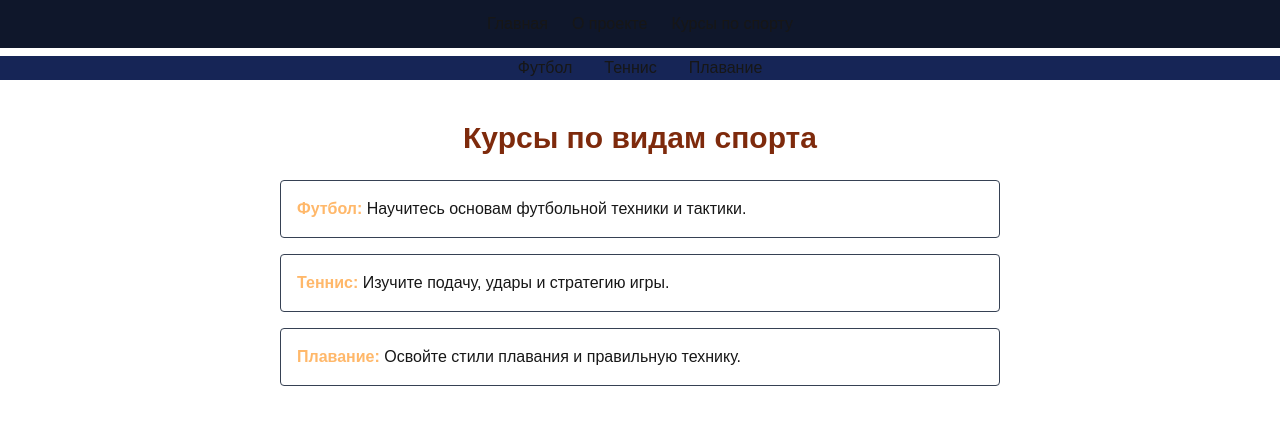
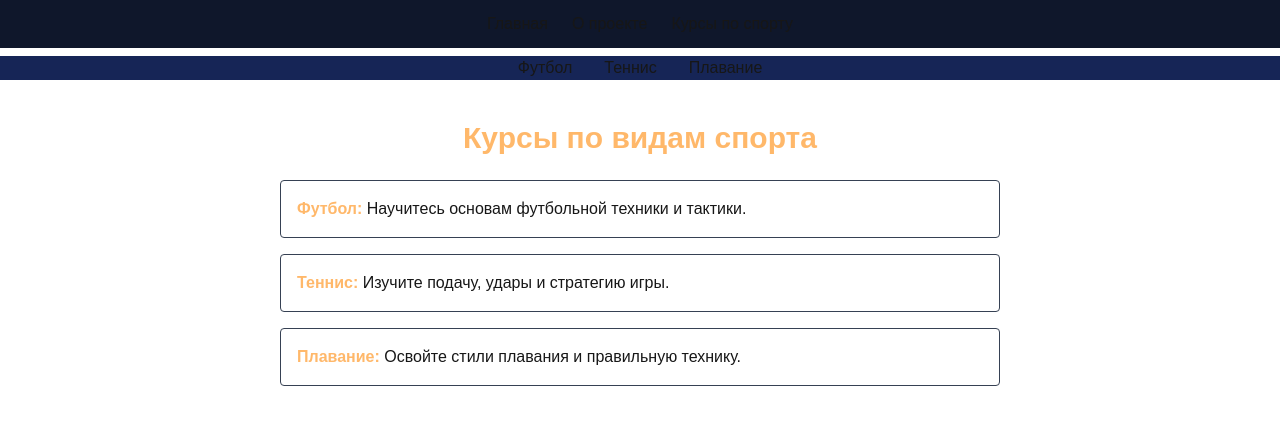
Before and after one commit to AIT-NEXTJS/NextJS-Auth, a Next.js app: page /sports in a window 1280 px wide. Shown: the top 424 px of the page. Built offline with nearby package versions, Linux system fonts and the light colour scheme.

Commit message:
update header color in Sports component to improve visibility

```diff
--- a/src/app/sports/page.tsx
+++ b/src/app/sports/page.tsx
@@ -3,7 +3,7 @@ import Link from 'next/link';
 export default function Sports() {
 	return (
 		<div className='max-w-3xl mx-auto p-6'>
-			<h1 className='text-3xl font-bold mb-6 text-center text-orange-900'>Курсы по видам спорта</h1>
+			<h1 className='text-3xl font-bold mb-6 text-center text-orange-300'>Курсы по видам спорта</h1>
 			<ul className='space-y-4'>
 				<li className='border border-gray-700 p-4 rounded'>
 					<Link href='/sports/football' className='block hover:text-orange-300 transition'>
```
